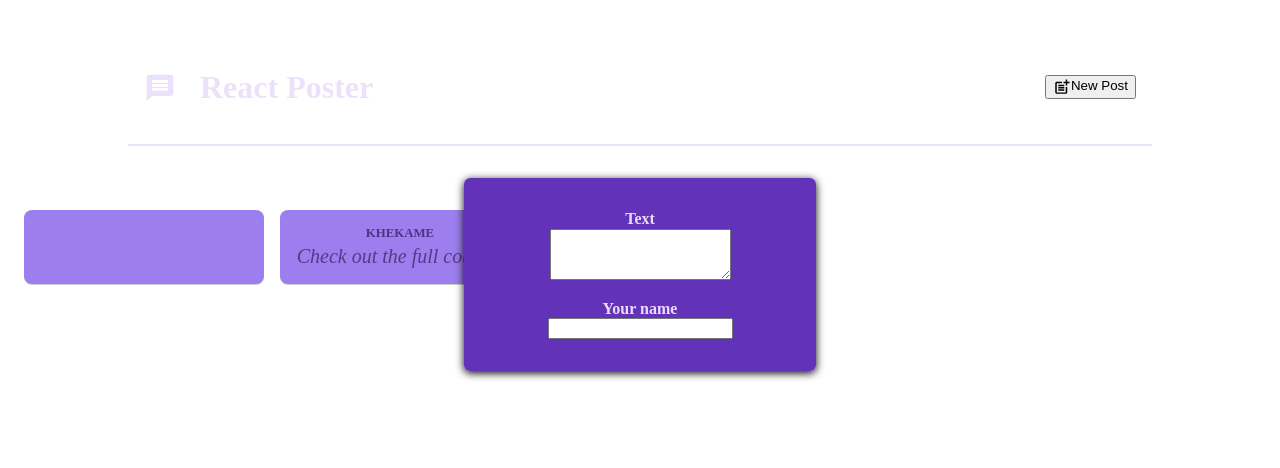
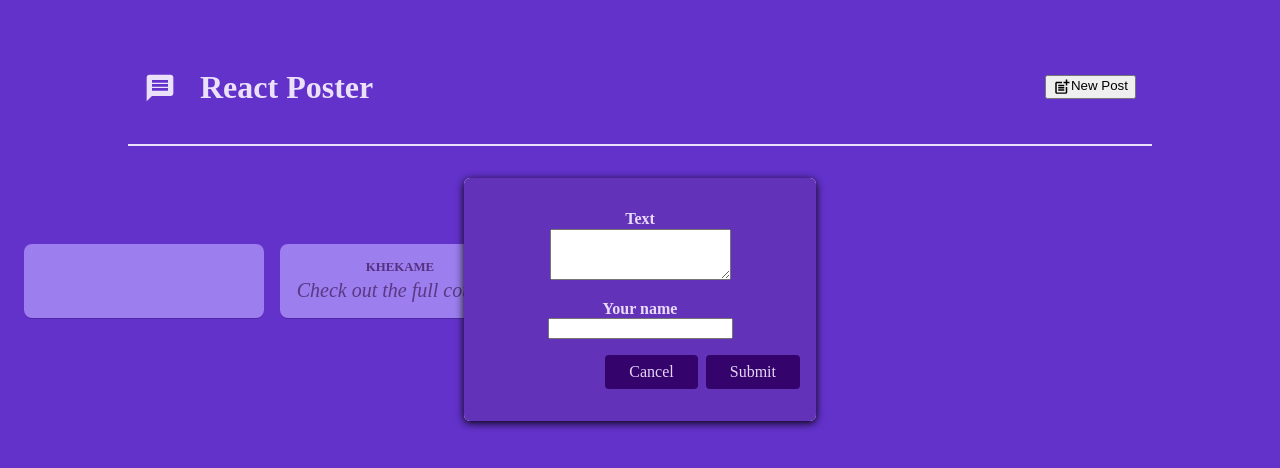
Before and after one commit to christine-M9/React-refresher, a React (Vite) app in the folder react-project/: page / in a window 1280 px wide. Both pictures are taken after a click on the button "New Post". Shown: the top 468 px of the page. Built offline with nearby package versions, Linux system fonts and the light colour scheme.

Commit message:
Adding form buttons

```diff
--- a/react-project/src/App.jsx
+++ b/react-project/src/App.jsx
@@ -26,4 +26,5 @@
     </>
   );
 }
+
 export default App;
--- a/react-project/src/components/NewPost.jsx
+++ b/react-project/src/components/NewPost.jsx
@@ -1,16 +1,22 @@
 import classes from './NewPost.module.css';
 
-function NewPost(props){
+function NewPost({onBodyChange, onAuthorChange, onCancel}){
 
   return(
     <form className={classes.form}>
        <p>
         <label htmlFor="body">Text</label>
-        <textarea id= "body" required rows={3} onChange={props.onBodyChange}/>
+        <textarea id= "body" required rows={3} onChange={onBodyChange}/>
         </p>
         <p>
         <label htmlFor="name">Your name</label>
-        <input type="text" id="name" required onChange={props.onAuthorChange}/>
+        <input type="text" id="name" required onChange={onAuthorChange}/>
+        </p>
+        <p className={classes.actions}>
+           <button type="button" onClick={onCancel}>Cancel</button>
+           <button>Submit</button>
+
+
         </p>
         </form>
 
--- a/react-project/src/components/NewPost.module.css
+++ b/react-project/src/components/NewPost.module.css
@@ -10,3 +10,19 @@
     color: #eadbfb;
     font-weight: bold;
 }
+
+.actions{
+    display:flex;
+    justify-content: flex-end;
+    gap: 0.5rem;
+}
+
+.actions button{
+    cursor: pointer;
+    font: inherit;
+    padding: 0.5rem 1.5rem;
+    border: none;
+    border-radius: 4px;
+    background-color: #34036c;
+    color: #e5d5f7;
+}
--- a/react-project/src/components/PostsList.jsx
+++ b/react-project/src/components/PostsList.jsx
@@ -20,9 +20,15 @@
 
     return(
       <>
-      {isPosting ? <Modal onClose={onStopPosting}>
-        <Newpost onBodyChange={bodyChangeHandler} onAuthorChange={authorChangeHandler} />
-        </Modal> : null}
+      {isPosting && (
+         <Modal onClose={onStopPosting}>
+        <Newpost
+        onBodyChange={bodyChangeHandler}
+        onAuthorChange={authorChangeHandler}
+        onCancel={onStopPosting}
+        />
+        </Modal>
+        )};
 
         <ul className={classes.posts}>
           <Post author={enteredAuthor} body={enteredBody} />
--- a/react-project/src/index.css
+++ b/react-project/src/index.css
@@ -1,5 +1,5 @@
 body{
   margin:0;
   text-align:center;
-  color: #400daf;
+  background-color: #6332cb;
 }
```
Also changed, not shown: react-project/src/hooks/use-square.js (deleted, +0 -7 lines).
